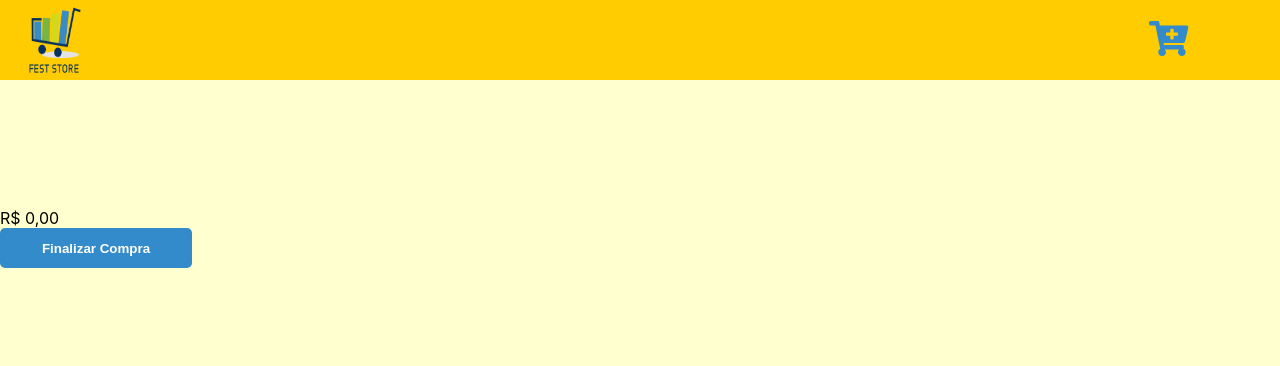
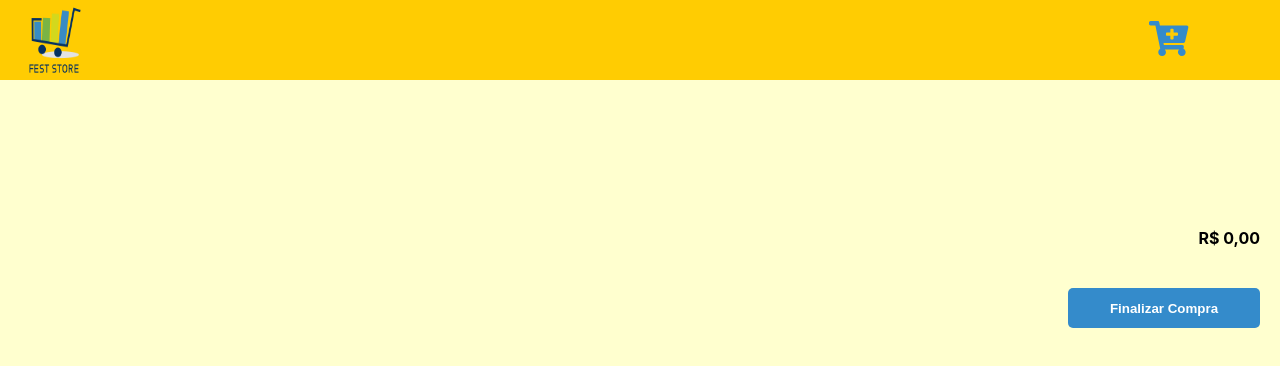
Before and after one commit to amandaalmeida89/Fest-Store, a React (Create React App) app: page /carrinho in a window 1280 px wide. Shown: the top 366 px of the page. Built offline with nearby package versions, Linux system fonts and the light colour scheme.

Commit message:
adicionou layout da page CardItem

```diff
--- a/src/components/CartItem.js
+++ b/src/components/CartItem.js
@@ -3,58 +3,77 @@ import { StyleSheet, css } from 'aphrodite';
 import Input from "./Input";
 
 const styles = StyleSheet.create({
-  section: {
+
+  Cart: {
+    width: '80%',
+      borderRadius:'10px',
+      display:'flex',
+      alignItems:'center',
+      marginLeft:'25px',
+      marginBottom:'20px',
+      border: '1px solid gray',
+
+    '@media (min-width: 1270px)': {
       display: 'flex',
-    justifyContent: 'center',
-  },
-  Cart: {
-    display: 'flex',
-    alignItems: 'center',
-    justifyContent: 'space-between',
-    border: '1px solid gray',
+      marginLeft:'150px',
       width: '80%',
-    padding: '10px',
-    fontWeight: 'bolder',
-    '@media (min-width: 1270px)': {
-      width: '60%'
+      height:'100px',
+      justifyContent:'center',
     }
   },
-  list: {
+  /* List:{
+
+
+
+  }, */
+  inputPosition: {
+    display: 'flex',
+      justifyContent: 'space-evenly',
+
+  },
+  number: {
     padding: '10px',
-  },
-  name: {
-    width: '500px',
   },
   plusMinus: {
     width: '50px',
     height: '40px',
     fontSize: '30px',
     background: '#FFCC02',
+    '@media (max-width: 1270px)': {
+      width: '30px',
+      height: '30px',
+      fontSize: '15px',
+    }
   },
-});
+
+  pName:{
+    fontWeight:'bolder',
+    textAlign:'center',
+  }
+})
 
 const CartItem = (props) => {
   const item = props.item;
   const total = props.total;
 
   return (
-    <section className={css(styles.section)}>
-      <div className={css(styles.Cart)} key={item.id}>
-        <div className={css(styles.list, styles.name)}>{item.name}</div>
-        <div className={css(styles.list)}>{item.price.toLocaleString("pt-BR",
-        { style: "currency", currency: "BRL" })}</div>
+    <section className={css(styles.Cart)} key={item.id}>
+      <div className={css(styles.List)}>
+        <p className={css(styles.pName)}>{item.name}</p>
+        <p className={css(styles.pName)}>{item.price.toLocaleString("pt-BR",
+          { style: "currency", currency: "BRL" })}</p>
+        <div className={css(styles.inputPosition)}>
           <Input className={css(styles.plusMinus)} id={item.id} value='-' type='submit' onClick={(e) => {
             props.removeItemList(item)
             e.preventDefault();
           }}
           ></Input>
-        <div className={css(styles.list)}>{item.quantity}</div>
+          <div className={css(styles.number)}>{item.quantity}</div>
           <Input className={css(styles.plusMinus)} id={item.id} value='+' type='submit' onClick={(e) => {
             props.addItemToList(item)
             e.preventDefault();
           }}></Input>
-      <span>{Number((item.quantity*item.price).toFixed(2)).toLocaleString('pt-br',
-      { style: 'currency', currency: 'BRL' })}</span>
+        </div>
       </div>
     </section>
   );
--- a/src/pages/Carrinho.js
+++ b/src/pages/Carrinho.js
@@ -10,7 +10,18 @@ const styles = StyleSheet.create({
     display: "flex",
     flexDirection: "column",
     marginTop: "10%"
-  }
+  },
+  span: {
+    display: 'flex',
+    justifyContent: 'flex-end',
+    padding: '20px',
+    fontWeight: 'bolder',
+  },
+  ButtonPosition: {
+    display: 'flex',
+    justifyContent: 'flex-end',
+    padding: '20px',
+  },
 });
 
 const Carrinho = () => {
@@ -19,12 +30,12 @@ const Carrinho = () => {
   const total = () => {
     if (!cart.products) {
       return 0;
-      }else {
+    } else {
       const arr = [0];
       for (let i in cart.products) {
         arr.push(cart.products[i].price * cart.products[i].quantity);
       }
-        return arr.reduce((acc, currentValue) => acc + currentValue);
+      return arr.reduce((acc, currentValue) => acc + currentValue);
     }
   };
 
@@ -59,14 +70,16 @@ const Carrinho = () => {
           ></CartItem>
         ))}
         <div>
-          <span>
+          <span className={css(styles.span)}>
             {total().toLocaleString("pt-br", {
               style: "currency",
               currency: "BRL"
             })}
           </span>
         </div>
-        <Button name="Finalizar Compra" />
+        <div className={css(styles.ButtonPosition)}>
+          <Button name="Finalizar Compra" />
+        </div>
       </main>
     </>
   );
```
Lines whose indentation alone changed are shown as unchanged.
